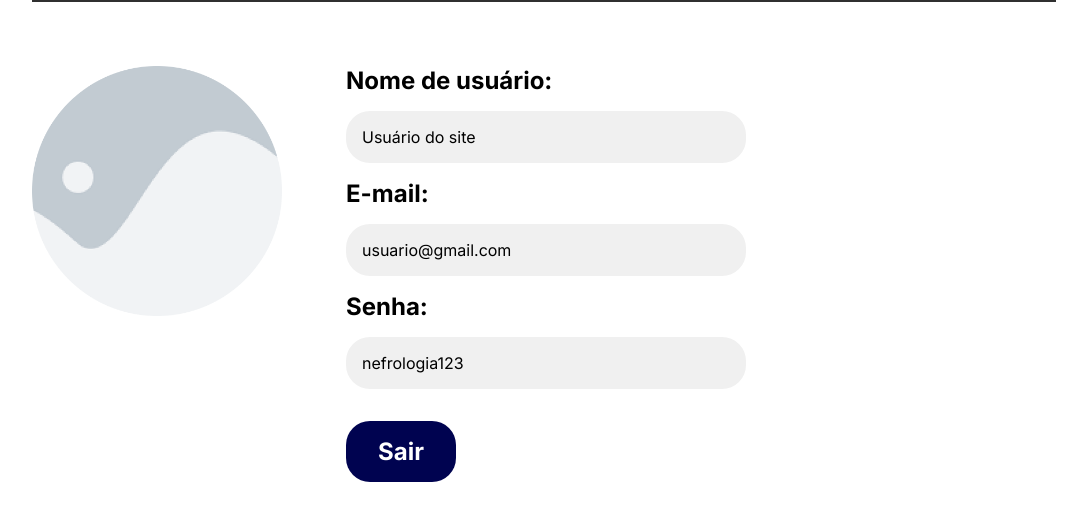
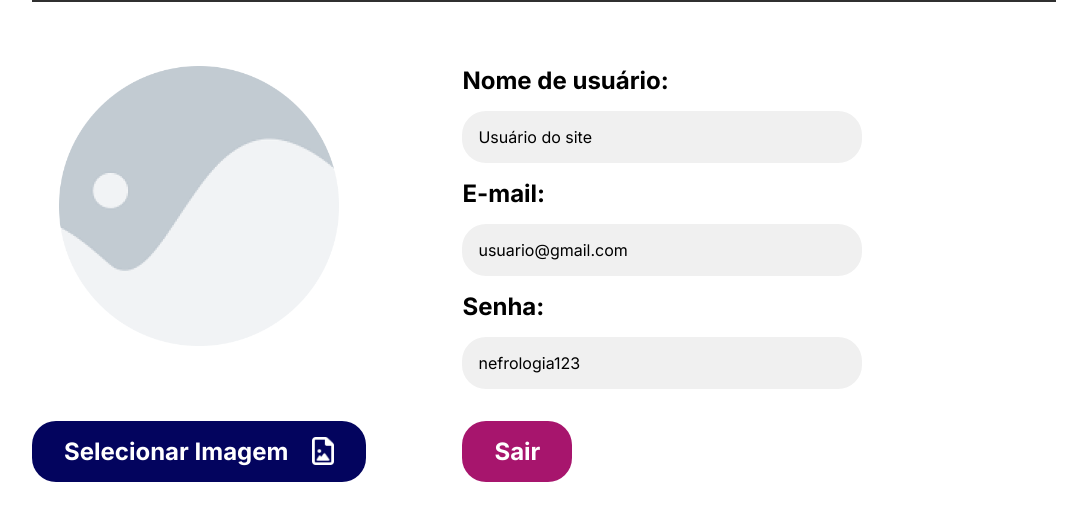
Before and after one commit to TeamHiveAPI/API-2023.2, a Flask app: page /minhaconta in a window 1280 px wide. Shown: the part 111-632 px from the top of the page, without its empty margins (96-1183 px from the left). Run offline with Flask 3, Linux system fonts and the light colour scheme; the visitor is signed in with stand-in values (Sample User, id 1).

Commit message:
Adicionei um botão para o usuário poder mudar a imagem da conta na página Minha Conta

```diff
--- a/app/src/static/minhaconta.css
+++ b/app/src/static/minhaconta.css
@@ -51,11 +51,11 @@ hr {
 .minha_conta {
     display: flex;
     flex-direction: row;
-    gap: 64px;
+    gap: 96px;
 }
 
 .minha_conta_imagem img {
-    width: 250px;
+    width: 280px;
 }
 
 .info_paragrafo {
@@ -75,7 +75,7 @@ hr {
     font-size: 24px;
     font-weight: 700;
     flex-direction: row;
-    background-color: #000350;
+    background-color: #a7156d;
     color: white;
     border-radius: 24px;
     margin-top: 32px;
@@ -83,5 +83,136 @@ hr {
 }
 
 .minha_conta_botao button:hover {
-    background-color:#000242;
+    background-color:#8a0c58;
 }
+
+/* Modal */
+
+.modal {
+    display: none; /* Hidden by default */
+    position: fixed; /* Stay in place */
+    z-index: 1; /* Sit on top */
+    left: 0;
+    top: 0;
+    width: 100%; /* Full width */
+    height: 100%; /* Full height */
+    overflow: auto; /* Enable scroll if needed */
+    background-color: rgb(0,0,0); /* Fallback color */
+    background-color: rgba(0,0,0,0.4); /* Black w/ opacity */
+}
+
+.modal_conteudo {
+    display: flex;
+    flex-direction: column;
+    width: 50%;
+    margin: 200px auto;
+    justify-content: center;
+    background-color: white;
+    padding: 32px;
+    border-radius: 32px;
+    animation-name: animatetop;
+    animation-duration: 0.6s;
+}
+
+@keyframes animatetop {
+    from {margin-top: -200px; opacity:0}
+    to {margin-top: 200px; opacity:1}
+}
+
+.modal_cima {
+    display: flex;
+    flex-direction: column;
+    gap: 24px;
+    margin-bottom: 24px;
+}
+
+.modal_baixo {
+    display: flex;
+    flex-direction: row;
+    justify-content: space-between;
+}
+.modal_baixo_botao_sim {
+    display: flex;
+    flex-direction: row;
+    border: none;
+    border-radius: 48px;
+    background-color: #03045E;
+    color: white;
+    font-size: 20px;
+    font-weight: 600;
+    padding: 12px 32px;
+    cursor: pointer;
+}
+
+.modal_baixo_botao_sim:hover {
+    background-color: #020348;
+}
+
+.modal_baixo_botao_voltar {
+    display: flex;
+    flex-direction: row;
+    border: none;
+    border-radius: 48px;
+    background-color: #a5a5a5;
+    color: white;
+    font-size: 20px;
+    font-weight: 600;
+    padding: 12px 32px;
+    cursor: pointer;
+}
+
+.modal_baixo_botao_voltar:hover {
+    background-color: #8f8f8f;
+}
+
+.botao_modal_enviar {
+    background-color: #000350;
+    color: white;
+    font-weight: 600;
+    cursor: pointer;
+}
+
+.botao_modal_enviar:hover {
+    background-color: #01033a;
+}
+
+.parte_esquerda {
+    display: flex;
+    flex-direction: column;
+    align-items: center;
+    justify-content: space-between;
+}
+
+.minha_conta_baixo {
+    display: flex;
+    border: none;
+    padding: 16px 32px 16px 32px;
+    align-items: center;
+    gap: 24px;
+    font-size: 24px;
+    font-weight: 700;
+    flex-direction: row;
+    background-color: #03045E;
+    color: white;
+    border-radius: 24px;
+    margin-top: 32px;
+    cursor: pointer;
+}
+
+.minha_conta_baixo:hover {
+    background-color: #020348;
+}
+
+.icone_novo {
+    width: 22px;
+    height: 28px;
+}
+
+input {
+    border: 1px solid #ababab;
+    font-size: 1rem;
+    border-radius: 8px;
+    height: 48px;
+    padding: 12px 20px;
+    outline: none;
+}
--- a/app/src/templates/blog.html
+++ b/app/src/templates/blog.html
@@ -56,11 +56,11 @@ BLOG
             <textarea class="input2 resize" type="text" name="conteudo" id="conteudo" placeholder="Conte a sua história"></textarea>
             <div class="submit">
                 <button type="submit">
-                    <img src="{{ url_for('static', filename='img/mail-send.png') }}" alt="">
+                    <img class="icone_novo_enviar" src="{{ url_for('static', filename='img/icone_enviar.png') }}" alt="">
                     Enviar
                 </button>
                 <div id="botao_modal_1">
-                    <img class="icone_novo" src="{{ url_for('static', filename='img/selecionar_Imagem.png') }}" alt="">
+                    <img class="icone_novo" src="{{ url_for('static', filename='img/icone_selecionar_imagem.png') }}" alt="">
                     Selecionar Imagem
                 </div>
                 <button type="reset" id="reset">
@@ -199,4 +199,5 @@ BLOG
     });
 
 </script>
+
 {% endblock %}
--- a/app/src/templates/minhaconta.html
+++ b/app/src/templates/minhaconta.html
@@ -3,7 +3,7 @@
 
 {% block estilo %}
 <link rel="stylesheet" href="{{ url_for('static', filename='minhaconta.css') }}">
-<script src="{{ url_for('static', filename='sricpt.js') }}"></script>
+<script src="{{ url_for('static', filename='script.js') }}" async></script>
 {% endblock %}
 
 {% block title %}
@@ -20,10 +20,33 @@ MINHA-CONTA
 
     <hr>
 
+    <div id="modal" class="modal">
+        <div class="modal_conteudo">
+            <div class="modal_cima">
+                <h1>Selecionar Imagem</h1>
+                <p>Selecione apenas uma foto em formato .png</p>
+            </div>
+            <div class="modal_baixo">
+                <form name="selecionar_imagem" onsubmit="return validateForm()">
+                    <input type="file" id="selecionar_imagem" name="imagem" multiple accept=".png, .jpg, .jpeg">
+                    <input class="botao_modal_enviar" type="submit" value="Enviar">
+                </form>
+                <button class="modal_baixo_botao_voltar">Voltar</button>
+            </div>
+        </div>
+    </div>
+
     <section class="minha_conta">
-        <div class="minha_conta_imagem">
-            <img src="{{ url_for('static', filename='img/perfil.png') }}">
+        <div class="parte_esquerda">
+            <div class="minha_conta_imagem">
+                <img src="{{ url_for('static', filename='img/perfil.png') }}">
+            </div>
+            <div class="minha_conta_baixo" id="botao_modal_1">
+                Selecionar Imagem
+                <img class="icone_novo" src="{{ url_for('static', filename='img/icone_selecionar_imagem.png') }}" alt="">
+            </div>
         </div>
+
         <div class="minha_conta_info">
             <h1>Nome de usuário:</h1>
             <p class="info_paragrafo">Usuário do site</p>
@@ -33,7 +56,7 @@ MINHA-CONTA
             <p class="info_paragrafo">nefrologia123</p>
             <div class="minha_conta_botao">
                 <form method="post" action="{{ url_for('logout') }}">
-                    <button type="submit" class="minha_conta_botao">Sair</button>
+                    <button type="submit">Sair</button>
                 </form>
             </div>
         </div>
```
Also changed, not shown: app/src/static/styleblog.css (+12 -0 lines), app/requirements (linux).txt (renamed from app/requirements.txt), app/src/static/img/Shutdown.png (deleted), app/src/static/img/icone_apagar.png (added), app/src/static/img/icone_enviar.png (added), app/src/static/img/icone_selecionar_imagem.png (added), app/src/static/img/mail-send.png (deleted), app/src/static/img/teste.png (deleted), app/src/static/img/x.png (deleted), requirements.txt (renamed from app/req.txt).
